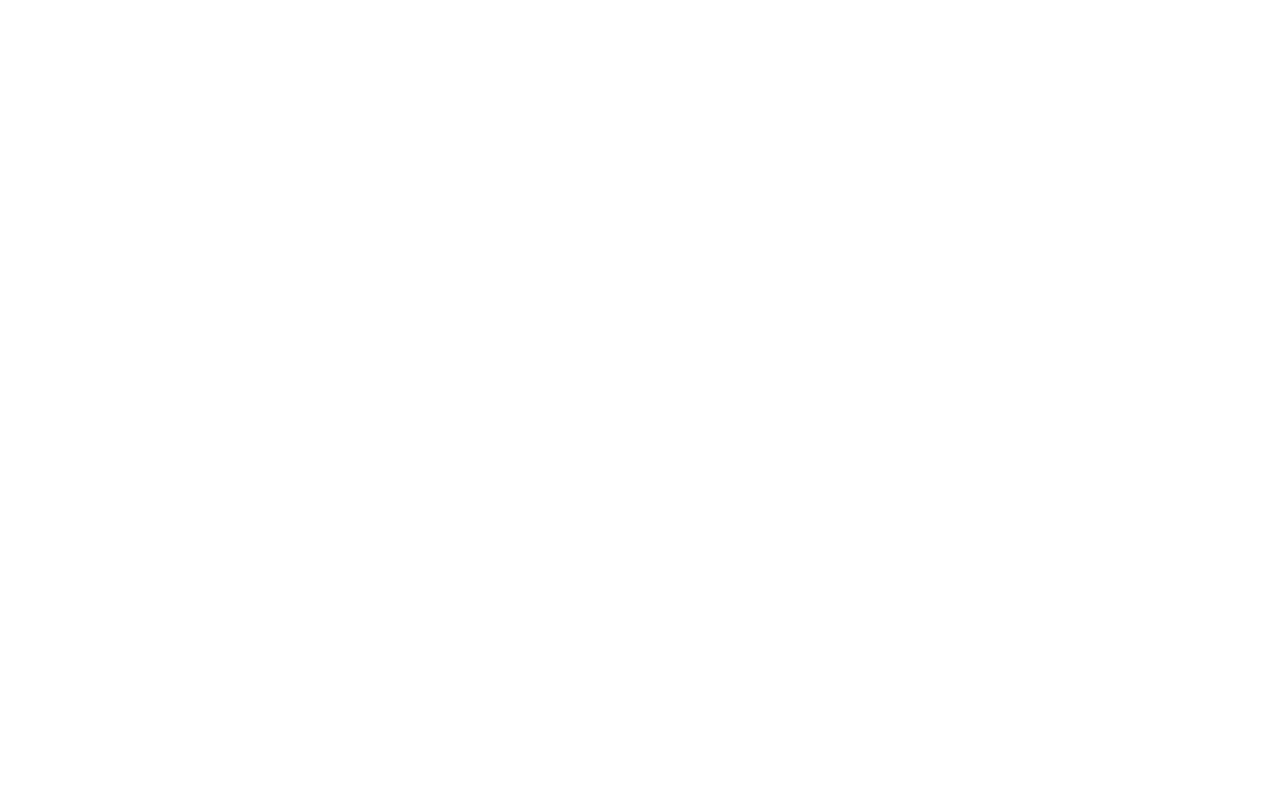
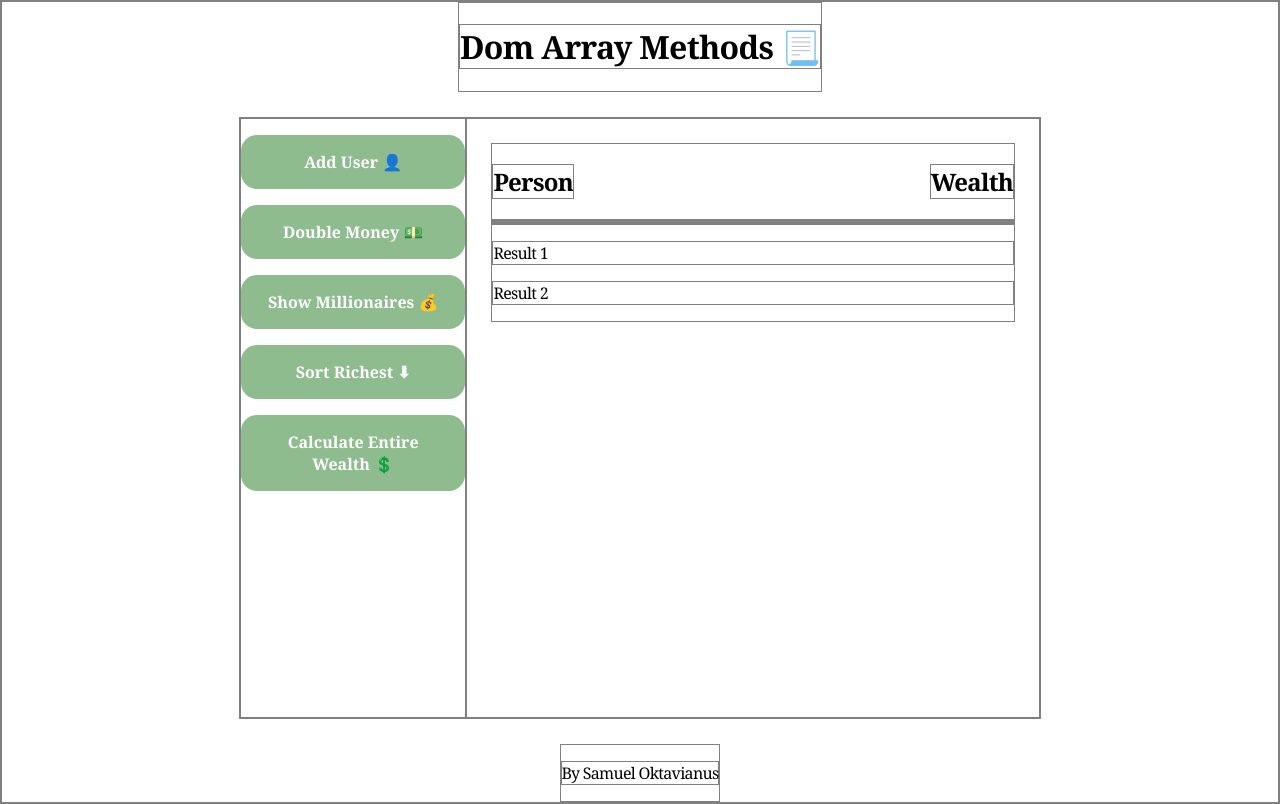
Before and after one commit to indigoscipio/20js-projects, a plain HTML site: page day5-arrays/index.html in a window 1280 px wide. Drawn offline with Linux system fonts and the light colour scheme.

Commit message:
starting on day 5

```diff
--- a/day5-arrays/day5.js
+++ b/day5-arrays/day5.js
@@ -1,7 +1,6 @@
-function getRandomUser() {
-  fetch("https://randomuser.me/api/")
-    .then((res) => res.json())
-    .then((data) => {
-      console.log(data.results[0]);
-    });
+async function getRandomUser() {
+  let res = await fetch("https://randomuser.me/api/");
+  let data = await res.json();
+  let user = data.results[0];
+  console.log(user);
 }
--- a/day5-arrays/index.html
+++ b/day5-arrays/index.html
@@ -4,9 +4,36 @@
     <meta charset="UTF-8" />
     <meta http-equiv="X-UA-Compatible" content="IE=edge" />
     <meta name="viewport" content="width=device-width, initial-scale=1.0" />
-    <title>Document</title>
+    <title>DOM Array Methods</title>
+    <link rel="stylesheet" href="style.css" />
   </head>
   <body>
+    <header><h1>Dom Array Methods 📃</h1></header>
+    <div class="container">
+      <div class="controls">
+        <button id="add-user" class="button">Add User 👤</button>
+        <button id="double-money" class="button">Double Money 💵</button>
+        <button id="show-millionaires" class="button">
+          Show Millionaires 💰
+        </button>
+        <button id="sort-richest" class="button">Sort Richest ⬇</button>
+        <button id="calculate-wealth" class="button">
+          Calculate Entire Wealth 💲
+        </button>
+      </div>
+      <div class="table">
+        <div class="person-wealth">
+          <h2>Person</h2>
+          <h2>Wealth</h2>
+        </div>
+        <div class="line"></div>
+        <div class="result">
+          <p>Result 1</p>
+          <p>Result 2</p>
+        </div>
+      </div>
+    </div>
+    <footer><p>By Samuel Oktavianus</p></footer>
     <script src="day5.js"></script>
   </body>
 </html>
--- a/day5-arrays/style.css
+++ b/day5-arrays/style.css
@@ -0,0 +1,61 @@
+@import url("https://fonts.googleapis.com/css2?family=Noto+Serif:wght@400;700&display=swap");
+
+* {
+  border: 1px solid gray;
+}
+
+body {
+  font-size: 16px;
+  letter-spacing: -0.7px;
+  display: flex;
+  height: 100vh;
+  align-items: center;
+  flex-direction: column;
+  justify-content: space-between;
+  margin: 0;
+  padding: 0;
+  font-family: "Noto Serif", serif;
+}
+
+.button {
+  width: 100%;
+  cursor: pointer;
+  border-radius: 16px;
+  margin-top: 16px;
+  padding: 16px;
+  font: inherit;
+  color: white;
+  background-color: darkseagreen;
+  border: none;
+  font-weight: bold;
+}
+
+.button:hover {
+  opacity: 0.8;
+  box-shadow: 0px 16px 48px rgba(68, 87, 68, 0.356);
+}
+
+.container {
+  width: 800px;
+  height: 600px;
+  display: flex;
+}
+
+.controls {
+  width: 30%;
+}
+
+.table {
+  padding: 24px;
+  width: 70%;
+}
+
+.line {
+  height: 2px;
+  background-color: gray;
+}
+
+.person-wealth {
+  display: flex;
+  justify-content: space-between;
+}
```
Also changed, not shown: day5-arrays/Images/Sample.PNG (added).
